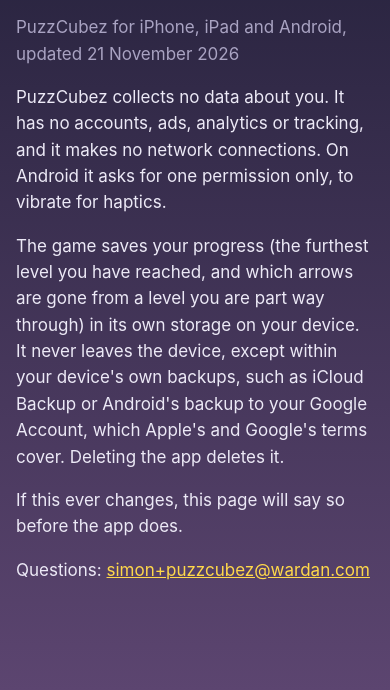
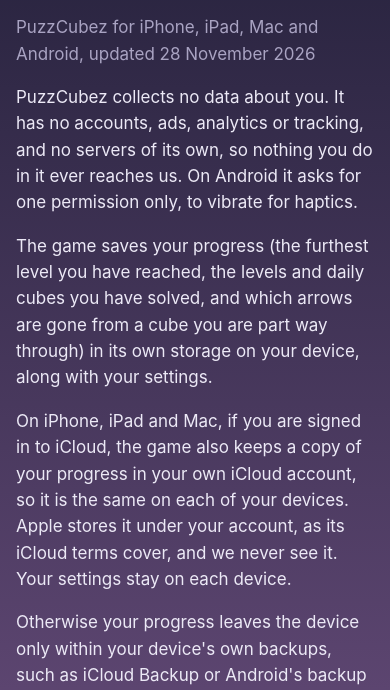
Before and after one commit to sfw185/PuzzCubezPublic, a plain HTML site: page site/privacy.html in a window 390 px wide. Shown: the part 154-844 px from the top of the page. Drawn offline with Linux system fonts and the light colour scheme.

Commit message:
The privacy policy and support page say that progress on iPhone, iPad and Mac is kept in step through the player's own iCloud account, and the privacy policy covers the Mac app and the daily cubes.

```diff
--- a/site/privacy.html
+++ b/site/privacy.html
@@ -12,9 +12,11 @@
 <main>
 <header class="bar"><a href="./"><img src="icon.png" alt=""></a><a href="./">PuzzCubez</a></header>
 <h1>Privacy</h1>
-<p class="muted">PuzzCubez for iPhone, iPad and Android, updated 21 November 2026</p>
-<p>PuzzCubez collects no data about you. It has no accounts, ads, analytics or tracking, and it makes no network connections. On Android it asks for one permission only, to vibrate for haptics.</p>
-<p>The game saves your progress (the furthest level you have reached, and which arrows are gone from a level you are part way through) in its own storage on your device. It never leaves the device, except within your device's own backups, such as iCloud Backup or Android's backup to your Google Account, which Apple's and Google's terms cover. Deleting the app deletes it.</p>
+<p class="muted">PuzzCubez for iPhone, iPad, Mac and Android, updated 28 November 2026</p>
+<p>PuzzCubez collects no data about you. It has no accounts, ads, analytics or tracking, and no servers of its own, so nothing you do in it ever reaches us. On Android it asks for one permission only, to vibrate for haptics.</p>
+<p>The game saves your progress (the furthest level you have reached, the levels and daily cubes you have solved, and which arrows are gone from a cube you are part way through) in its own storage on your device, along with your settings.</p>
+<p>On iPhone, iPad and Mac, if you are signed in to iCloud, the game also keeps a copy of your progress in your own iCloud account, so it is the same on each of your devices. Apple stores it under your account, as its iCloud terms cover, and we never see it. Your settings stay on each device.</p>
+<p>Otherwise your progress leaves the device only within your device's own backups, such as iCloud Backup or Android's backup to your Google Account, which Apple's and Google's terms cover. Deleting the app deletes the copy on that device.</p>
 <p>If this ever changes, this page will say so before the app does.</p>
 <p>Questions: <a href="mailto:simon+puzzcubez@wardan.com">simon+puzzcubez@wardan.com</a></p>
 </main>
```
Also changed, not shown: site/support.html (+1 -1 lines).
